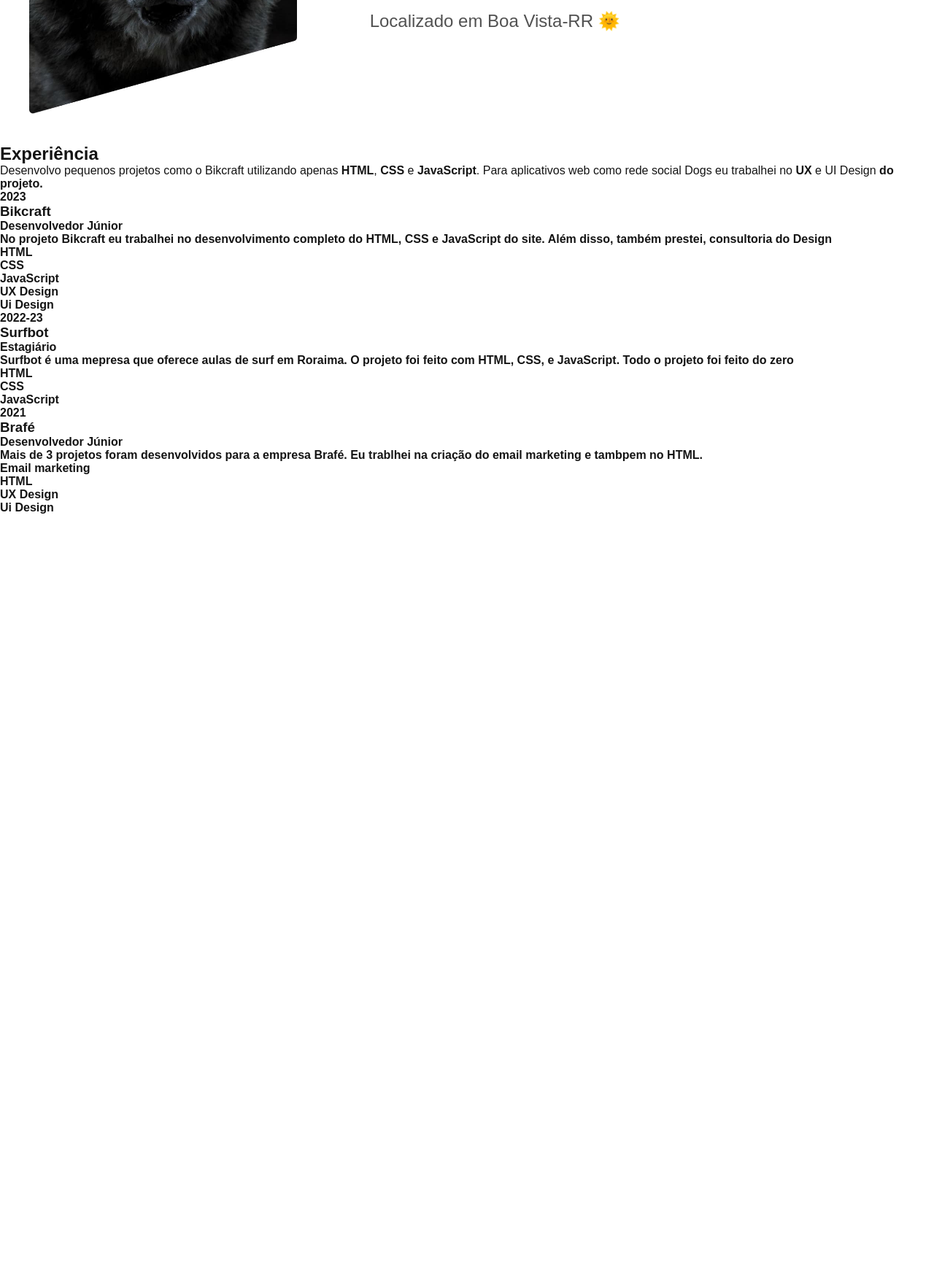
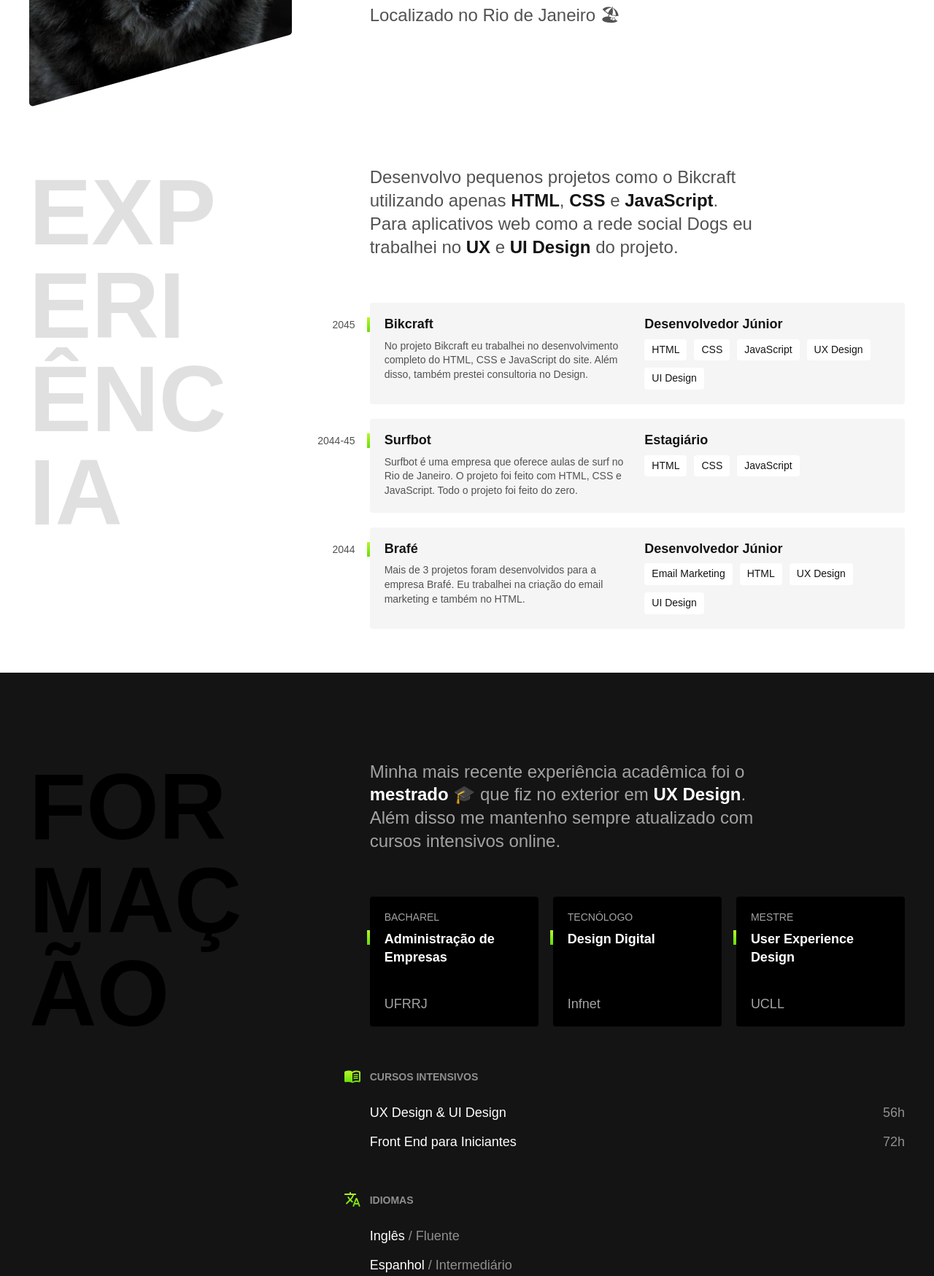
Before and after one commit to gabrielevanger/Gabriel-Curriculo, a plain HTML site: page index.html in a window 1280 px wide. Shown: the part 536-2285 px from the top of the page at 73% size. Before the commit the page ends 2241 px from the top, so only its background shows below. Drawn offline with Linux system fonts and the light colour scheme.

Commit message:
Site finalizado

```diff
--- /dev/null
+++ b/css/experiencia.css
@@ -0,0 +1,108 @@
+.experiencia {
+  max-width: 1200px;
+  padding: 40px 20px;
+  margin: 0 auto;
+  display: grid;
+  grid-template-columns: 1fr 2fr;
+  gap: 100px;
+}
+
+.experiencia .subtitulo {
+  color: #e0e0e0;
+}
+
+.experiencia-texto {
+  font-size: 1.5rem;
+  line-height: 1.33;
+  max-width: 40ch;
+  margin-bottom: 60px;
+  color: #525252;
+}
+
+.experiencia-texto strong {
+  color: #141414;
+}
+
+.empresa {
+  display: grid;
+  grid-template-columns: 1fr 1fr;
+  gap: 10px 20px;
+  padding: 20px;
+  background: #f5f5f5;
+  margin-bottom: 20px;
+  border-radius: 4px;
+  position: relative;
+}
+
+.empresa::before {
+  content: "";
+  display: block;
+  width: 4px;
+  height: 20px;
+  background: linear-gradient(#b6f829, #67dd0a);
+  position: absolute;
+  top: 20px;
+  left: -4px;
+}
+
+.empresa-ano {
+  position: absolute;
+  top: 22px;
+  left: -100px;
+  text-align: right;
+  width: 80px;
+  color: #525252;
+  font-size: 0.875rem;
+}
+
+.empresa-titulo {
+  font-size: 1.125rem;
+  line-height: 1.1;
+  font-weight: bold;
+}
+
+.empresa-texto {
+  font-size: 0.875rem;
+  line-height: 1.4;
+  color: #525252;
+}
+
+.empresa-habilidades {
+  display: flex;
+  flex-wrap: wrap;
+  gap: 10px;
+  align-content: start;
+}
+
+.empresa-habilidades li {
+  font-size: 0.875rem;
+  line-height: 1.4;
+  border-radius: 4px;
+  background: #ffffff;
+  padding: 5px 10px;
+}
+
+@media (max-width: 800px) {
+  .experiencia {
+    grid-template-columns: 1fr;
+    gap: 40px;
+  }
+  .experiencia .subtitulo {
+    color: #141414;
+  }
+  .experiencia-texto {
+    font-size: 1.25rem;
+  }
+  .empresa-ano {
+    position: initial;
+    order: 1;
+    width: initial;
+    text-align: left;
+  }
+}
+
+@media (max-width: 400px) {
+  .empresa {
+    grid-template-columns: 1fr;
+  }
+}
--- /dev/null
+++ b/css/footer.css
@@ -0,0 +1,47 @@
+.footer {
+  background: #000000;
+}
+
+.footer-container {
+  max-width: 1200px;
+  padding: 120px 20px 60px 20px;
+  margin: 0 auto;
+  display: grid;
+  grid-template-columns: 1fr 1fr;
+  gap: 100px;
+  align-items: center;
+}
+
+.footer-texto {
+  font-size: 1.5rem;
+  line-height: 1.33;
+  color: #cccccc;
+}
+
+.footer-contato li {
+  font-weight: bold;
+  font-size: 2.25rem;
+  line-height: 1.1;
+  color: #ffffff;
+  margin-bottom: 30px;
+}
+
+.footer-contato li a {
+  color: #ffffff;
+}
+
+.footer-copy {
+  grid-column: 1 / -1;
+  font-size: 1.125rem;
+  color: #8f8f8f;
+}
+
+@media (max-width: 800px) {
+  .footer-container {
+    grid-template-columns: 1fr;
+    gap: 40px;
+  }
+  .footer-contato li {
+    font-size: 1.5rem;
+  }
+}
--- /dev/null
+++ b/css/formacao.css
@@ -0,0 +1,152 @@
+.formacao {
+  background: #141414;
+  color: #ffffff;
+}
+
+.formacao-container {
+  max-width: 1200px;
+  padding: 120px 20px;
+  margin: 0 auto;
+  display: grid;
+  grid-template-columns: 1fr 2fr;
+  gap: 100px;
+  position: relative;
+}
+
+.formacao-container::after {
+  content: "";
+  display: block;
+  width: 130px;
+  height: 100px;
+  background: url("../img/detalhe.svg") no-repeat center;
+  position: absolute;
+  bottom: -50px;
+  left: 20px;
+}
+
+.formacao .subtitulo {
+  color: #000000;
+  max-width: 5ch;
+}
+
+.formacao-texto {
+  font-size: 1.5rem;
+  line-height: 1.33;
+  max-width: 40ch;
+  margin-bottom: 60px;
+  color: #a3a3a3;
+}
+
+.formacao-texto strong {
+  color: #ffffff;
+}
+
+.faculdade-lista {
+  display: flex;
+  flex-wrap: wrap;
+  gap: 20px;
+  margin-bottom: 60px;
+}
+
+.faculdade {
+  flex: 1;
+  background: #000000;
+  padding: 20px;
+  border-radius: 4px;
+  display: flex;
+  flex-direction: column;
+}
+
+.faculdade-tipo {
+  font-size: 0.875rem;
+  text-transform: uppercase;
+  color: #a3a3a3;
+  margin-bottom: 10px;
+}
+
+.faculdade-curso {
+  flex: 1;
+  font-size: 1.125rem;
+  line-height: 1.4;
+  margin-bottom: 40px;
+  position: relative;
+}
+
+.faculdade-curso::before {
+  content: "";
+  display: block;
+  width: 4px;
+  height: 20px;
+  background: linear-gradient(#b6f829, #67dd0a);
+  position: absolute;
+  left: -24px;
+}
+
+.faculdade-instituicao {
+  font-size: 1.125rem;
+  color: #a3a3a3;
+}
+
+.cursos {
+  margin-bottom: 60px;
+}
+
+.formacao-extra h3 {
+  font-size: 0.875rem;
+  line-height: 1.4;
+  color: #8f8f8f;
+  text-transform: uppercase;
+  margin-bottom: 30px;
+  position: relative;
+}
+
+.formacao-extra h3::before {
+  display: block;
+  content: "";
+  width: 24px;
+  height: 24px;
+  position: absolute;
+  left: -36px;
+  top: -4px;
+}
+
+.cursos h3::before {
+  background: url("../img/cursos.svg") no-repeat center center;
+}
+
+.idiomas h3::before {
+  background: url("../img/idiomas.svg") no-repeat center center;
+}
+
+.formacao-extra li {
+  font-size: 1.125rem;
+  line-height: 1.1;
+  margin-bottom: 20px;
+}
+
+.formacao-extra span {
+  color: #8f8f8f;
+}
+
+.cursos li {
+  display: flex;
+  justify-content: space-between;
+}
+
+@media (max-width: 800px) {
+  .formacao-container {
+    grid-template-columns: 1fr;
+    padding: 60px 20px;
+    gap: 40px;
+  }
+  .formacao .subtitulo {
+    color: #ffffff;
+  }
+  .formacao-texto {
+    font-size: 1.25rem;
+  }
+  .formacao-extra h3::before {
+    position: initial;
+    margin-bottom: 10px;
+  }
+}
--- a/css/global.css
+++ b/css/global.css
@@ -2,7 +2,6 @@ body {
   font-family: "Fira Sans", Arial, sans-serif;
   margin: 0px;
   color: #141414;
-  margin-bottom: 1000px;
 }
 
 h1,
@@ -17,7 +16,25 @@ ul {
   padding: 0px;
   list-style: none;
 }
+
 img {
   max-width: 100%;
+  height: auto;
   display: block;
 }
+
+.subtitulo {
+  font-size: 8rem;
+  line-height: 1;
+  text-transform: uppercase;
+  word-break: break-all;
+  max-width: 4ch;
+}
+
+@media (max-width: 800px) {
+  .subtitulo {
+    font-size: 3rem;
+    text-transform: capitalize;
+    max-width: initial !important;
+  }
+}
--- a/css/introducao.css
+++ b/css/introducao.css
@@ -52,6 +52,7 @@
     left: 0px;
   }
 }
+
 @media (max-width: 400px) {
   .introducao {
     grid-template-columns: 1fr;
--- a/css/style.css
+++ b/css/style.css
@@ -1,3 +1,6 @@
 @import "./global.css";
 @import "./header.css";
 @import "./introducao.css";
+@import "./experiencia.css";
+@import "./formacao.css";
+@import "./footer.css";
--- a/index.html
+++ b/index.html
@@ -3,15 +3,20 @@
   <head>
     <meta charset="UTF-8" />
     <meta name="viewport" content="width=device-width, initial-scale=1.0" />
-    <title>Gabriel Desenvolvedor e Designer</title>
+    <title>Lobo - Desenvolvedor e Designer</title>
+    <meta
+      name="description"
+      content="Desenvolvedor Front End e UX/UI Designer Localizado no Rio de Janeiro"
+    />
     <link rel="stylesheet" href="./css/style.css" />
   </head>
+
   <body>
     <header class="header">
-      <img src="./img/marca.svg" alt="Lobo" />
+      <img src="./img/marca.svg" alt="Lobo" width="104" height="38" />
       <nav>
         <ul class="header-menu">
-          <li><a href="#experiencia">Experiencia</a></li>
+          <li><a href="#experiencia">Experiência</a></li>
           <li><a href="#formacao">Formação</a></li>
           <li><a href="#contato">Contato</a></li>
         </ul>
@@ -19,11 +24,10 @@
     </header>
 
     <main class="introducao">
-      <!-- Foto de Perfil -->
-      <img src="./img/perfil.jpg" alt="Lobo Cinza" />
+      <img src="./img/perfil.jpg" alt="Lobo Cinza" width="360" height="520" />
       <div>
-        <h1>Desenvolvedor<br />Front End & <br />UX/UI Designer</h1>
-        <p>Localizado em Boa Vista-RR 🌞</p>
+        <h1>Desenvolvedor<br />Front End &<br />UX/UI Designer</h1>
+        <p>Localizado no Rio de Janeiro 🏖</p>
       </div>
     </main>
 
@@ -33,50 +37,126 @@
         <p class="experiencia-texto">
           Desenvolvo pequenos projetos como o Bikcraft utilizando apenas
           <strong>HTML</strong>, <strong>CSS</strong> e
-          <strong>JavaScript</strong>. Para aplicativos web como rede social
-          Dogs eu trabalhei no <strong>UX</strong> e </strong>UI Design<strong> do projeto.
+          <strong>JavaScript</strong>. Para aplicativos web como a rede social
+          Dogs eu trabalhei no <strong>UX</strong> e
+          <strong>UI Design</strong> do projeto.
         </p>
 
         <div class="empresa">
-          <span class="empresa-ano">2023</span>
+          <span class="empresa-ano">2045</span>
           <h3 class="empresa-titulo">Bikcraft</h3>
           <span class="empresa-titulo">Desenvolvedor Júnior</span>
-          <p class="empresa-texto">No projeto Bikcraft eu trabalhei no desenvolvimento completo do HTML, CSS e JavaScript do site. Além disso, também prestei, consultoria do Design</p>
-          <ul class="empresa-habilidade">
+          <p class="empresa-texto">
+            No projeto Bikcraft eu trabalhei no desenvolvimento completo do
+            HTML, CSS e JavaScript do site. Além disso, também prestei
+            consultoria no Design.
+          </p>
+          <ul class="empresa-habilidades">
             <li>HTML</li>
             <li>CSS</li>
             <li>JavaScript</li>
             <li>UX Design</li>
-            <li>Ui Design</li>
+            <li>UI Design</li>
           </ul>
         </div>
-      </div>
-       <div class="empresa">
-          <span class="empresa-ano">2022-23</span>
+
+        <div class="empresa">
+          <span class="empresa-ano">2044-45</span>
           <h3 class="empresa-titulo">Surfbot</h3>
           <span class="empresa-titulo">Estagiário</span>
-          <p class="empresa-texto">Surfbot é uma mepresa que oferece aulas de surf em Roraima. O projeto foi feito com HTML, CSS, e JavaScript. Todo o projeto foi feito do zero</p>
-          <ul class="empresa-habilidade">
+          <p class="empresa-texto">
+            Surfbot é uma empresa que oferece aulas de surf no Rio de Janeiro. O
+            projeto foi feito com HTML, CSS e JavaScript. Todo o projeto foi
+            feito do zero.
+          </p>
+          <ul class="empresa-habilidades">
             <li>HTML</li>
             <li>CSS</li>
             <li>JavaScript</li>
           </ul>
         </div>
-      </div>
-       <div class="empresa">
-          <span class="empresa-ano">2021</span>
+
+        <div class="empresa">
+          <span class="empresa-ano">2044</span>
           <h3 class="empresa-titulo">Brafé</h3>
           <span class="empresa-titulo">Desenvolvedor Júnior</span>
-          <p class="empresa-texto">Mais de 3 projetos foram desenvolvidos para a empresa Brafé. Eu trablhei na criação do email marketing e tambpem no HTML.</p>
-          <ul class="empresa-habilidade">
-            <li>Email marketing</li>
+          <p class="empresa-texto">
+            Mais de 3 projetos foram desenvolvidos para a empresa Brafé. Eu
+            trabalhei na criação do email marketing e também no HTML.
+          </p>
+          <ul class="empresa-habilidades">
+            <li>Email Marketing</li>
             <li>HTML</li>
             <li>UX Design</li>
-            <li>Ui Design</li>
+            <li>UI Design</li>
           </ul>
         </div>
       </div>
+    </section>
 
+    <section class="formacao" id="formacao" aria-label="Formação">
+      <div class="formacao-container">
+        <h2 class="subtitulo">Formação</h2>
+
+        <div>
+          <p class="formacao-texto">
+            Minha mais recente experiência acadêmica foi o
+            <strong>mestrado</strong> 🎓 que fiz no exterior em
+            <strong>UX Design</strong>. Além disso me mantenho sempre atualizado
+            com cursos intensivos online.
+          </p>
+
+          <ul class="faculdade-lista">
+            <li class="faculdade">
+              <span class="faculdade-tipo">Bacharel</span>
+              <h3 class="faculdade-curso">Administração de Empresas</h3>
+              <span class="faculdade-instituicao">UFRRJ</span>
+            </li>
+            <li class="faculdade">
+              <span class="faculdade-tipo">Tecnólogo</span>
+              <h3 class="faculdade-curso">Design Digital</h3>
+              <span class="faculdade-instituicao">Infnet</span>
+            </li>
+            <li class="faculdade">
+              <span class="faculdade-tipo">Mestre</span>
+              <h3 class="faculdade-curso">User Experience Design</h3>
+              <span class="faculdade-instituicao">UCLL</span>
+            </li>
+          </ul>
+
+          <div class="formacao-extra">
+            <div class="cursos">
+              <h3>Cursos Intensivos</h3>
+              <ul>
+                <li>UX Design & UI Design <span>56h</span></li>
+                <li>Front End para Iniciantes <span>72h</span></li>
+              </ul>
+            </div>
+            <div class="idiomas">
+              <h3>Idiomas</h3>
+              <ul>
+                <li>Inglês <span>/ Fluente</span></li>
+                <li>Espanhol <span>/ Intermediário</span></li>
+              </ul>
+            </div>
+          </div>
+        </div>
+      </div>
     </section>
+
+    <footer class="footer" id="contato">
+      <div class="footer-container">
+        <p class="footer-texto">
+          Estou disponível para novos projetos no momento. Entre em contato
+          comigo e marcamos uma conversa 👋
+        </p>
+        <ul class="footer-contato">
+          <li>lobo@email.com</li>
+          <li>+55 21 9999-9999</li>
+          <li><a href="/">@instagram</a></li>
+        </ul>
+        <p class="footer-copy">Lobo. Alguns direitos reservados.</p>
+      </div>
+    </footer>
   </body>
 </html>
```
